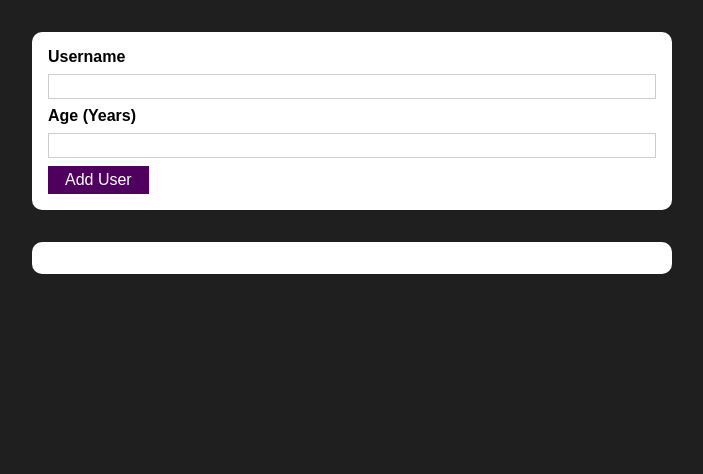
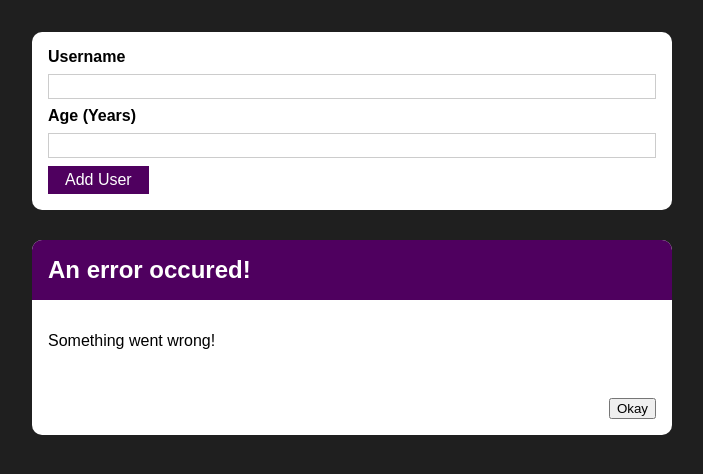
Before and after one commit to afratetlay/username-react-project, a React (Create React App) app: page / in a window 1280 px wide. Shown: the top 474 px of the page, without its empty margins (288-991 px from the left). Built offline with nearby package versions, Linux system fonts and the light colour scheme.

Commit message:
adding a modal

```diff
--- a/src/App.js
+++ b/src/App.js
@@ -7,7 +7,10 @@
 
   const addUserHandler = (uName, uAge) => {
     setUsersList((prevUsersList) => {
-      return [...prevUsersList, { name: uName, age: uAge }];
+      return [
+        ...prevUsersList,
+        { name: uName, age: uAge, id: Math.random().toString() },
+      ];
     });
   };
 
--- /dev/null
+++ b/src/components/UI/ErrorModal.js
@@ -0,0 +1,22 @@
+import React from "react";
+import classes from "./ErrorModal.module.css";
+import Card from "./Card";
+import Button from "./Button";
+
+const ErrorModal = (props) => {
+  return (
+    <Card className={classes.modal}>
+      <header className={classes.header}>
+        <h2>{props.title}</h2>
+      </header>
+      <div className={classes.content}>
+        <p>{props.message}</p>
+      </div>
+      <footer className={classes.actions}>
+        <button>Okay</button>
+      </footer>
+    </Card>
+  );
+};
+
+export default ErrorModal;
--- /dev/null
+++ b/src/components/UI/ErrorModal.module.css
@@ -0,0 +1,45 @@
+.backdrop {
+  position: fixed;
+  top: 0;
+  left: 0;
+  width: 100%;
+  height: 100vh;
+  z-index: 10;
+  background: rgba(0, 0, 0, 0.75);
+}
+
+.modal {
+  position: fixed;
+  top: 30vh;
+  left: 10%;
+  width: 80%;
+  z-index: 100;
+  overflow: hidden;
+}
+
+.header {
+  background: #4f005f;
+  padding: 1rem;
+}
+
+.header h2 {
+  margin: 0;
+  color: white;
+}
+
+.content {
+  padding: 1rem;
+}
+
+.actions {
+  padding: 1rem;
+  display: flex;
+  justify-content: flex-end;
+}
+
+@media (min-width: 768px) {
+  .modal {
+    left: calc(50% - 20rem);
+    width: 40rem;
+  }
+}
--- a/src/components/Users/AddUser.js
+++ b/src/components/Users/AddUser.js
@@ -1,6 +1,7 @@
 import React, { useState } from "react";
 import Card from "../UI/Card";
 import classes from "./AddUser.module.css";
+import ErrorModal from "../UI/ErrorModal";
 import Button from "../UI/Button";
 
 const AddUser = (props) => {
@@ -28,6 +29,8 @@
   };
 
   return (
+    <div>
+      <ErrorModal title="An error occured!" message="Something went wrong!" />
       <Card className={classes.input}>
         <form onSubmit={addUserHandler}>
           <label htmlFor="username">Username</label>
@@ -47,6 +50,7 @@
           <Button type="submit">Add User</Button>
         </form>
       </Card>
+    </div>
   );
 };
 
--- a/src/components/Users/UsersList.js
+++ b/src/components/Users/UsersList.js
@@ -7,7 +7,7 @@
     <Card className={classes.users}>
       <ul>
         {props.users.map((user) => (
-          <li>
+          <li key={user.id}>
             {user.name} ({user.age} years old)
           </li>
         ))}
```
Lines whose indentation alone changed are shown as unchanged.
